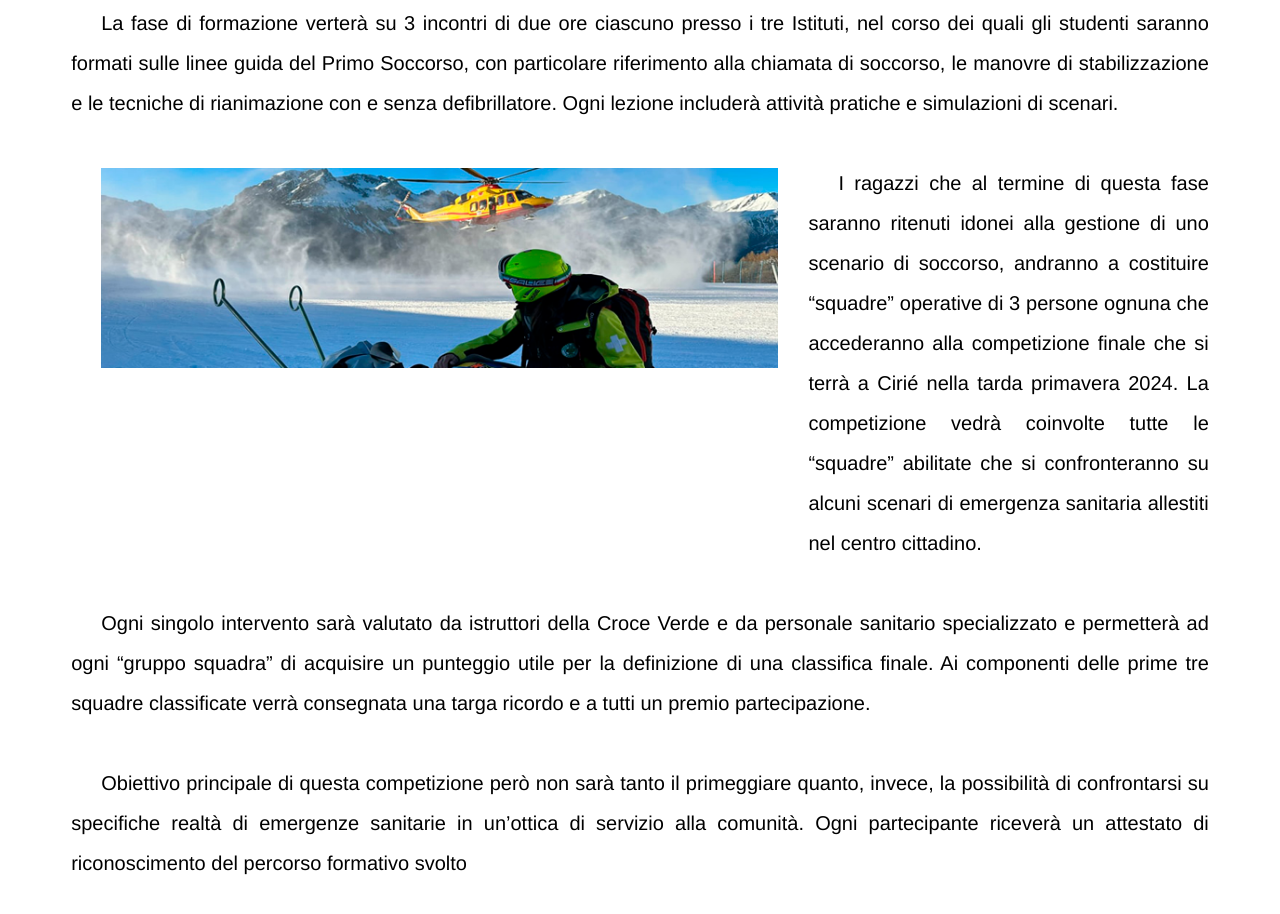
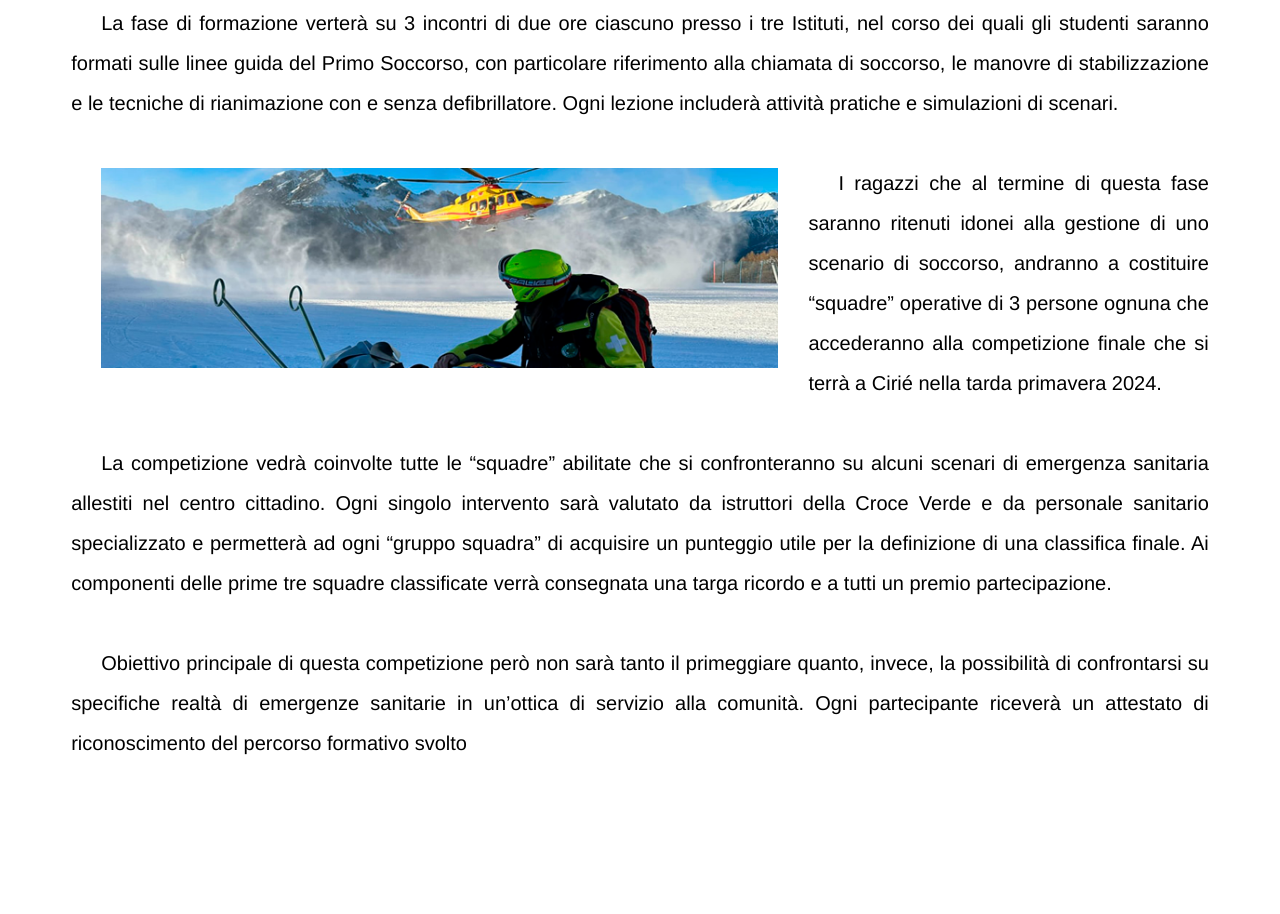
Before and after one commit to Chappi74/web-test, a plain HTML site: page index.html in a window 1280 px wide. Shown: the part 714-1628 px from the top of the page. After the commit the page ends 1535 px from the top, so only its background shows below. Drawn offline with Linux system fonts and the light colour scheme.

Commit message:
Update index.html

```diff
--- a/index.html
+++ b/index.html
@@ -52,20 +52,19 @@
             <img class="body-row-item-img-eli" src="img/eli.png">
           </div>
           <div class="body-row-item-text">
-            <p class="light">I ragazzi che al termine di questa fase saranno ritenuti idonei alla gestione di uno scenario di soccorso, andranno a costituire “squadre” operative di 3 persone ognuna che accederanno alla competizione finale che si terrà a Cirié nella tarda primavera 2024.
-              La competizione vedrà coinvolte tutte le “squadre” abilitate che si confronteranno su alcuni scenari di emergenza sanitaria allestiti nel centro cittadino.</p>
+            <p class="light">I ragazzi che al termine di questa fase saranno ritenuti idonei alla gestione di uno scenario di soccorso, andranno a costituire “squadre” operative di 3 persone ognuna che accederanno alla competizione finale che si terrà a Cirié nella tarda primavera 2024.</p>
           </div>
         </div>
 
 
 
-
-          <p class="light">Ogni singolo intervento sarà valutato da istruttori della Croce Verde e da personale sanitario specializzato e permetterà ad ogni “gruppo squadra” di acquisire un punteggio utile per la definizione di una classifica finale. Ai componenti delle prime tre squadre classificate verrà consegnata una targa ricordo e a tutti un premio partecipazione.</p>
+          <p class="light">La competizione vedrà coinvolte tutte le “squadre” abilitate che si confronteranno su alcuni scenari di emergenza sanitaria allestiti nel centro cittadino.
+          Ogni singolo intervento sarà valutato da istruttori della Croce Verde e da personale sanitario specializzato e permetterà ad ogni “gruppo squadra” di acquisire un punteggio utile per la definizione di una classifica finale. Ai componenti delle prime tre squadre classificate verrà consegnata una targa ricordo e a tutti un premio partecipazione.</p>
           <p class="light">Obiettivo principale di questa competizione però non sarà tanto il primeggiare quanto, invece, la possibilità di confrontarsi su specifiche realtà di emergenze sanitarie in un’ottica di servizio alla comunità.
           Ogni partecipante riceverà un attestato di riconoscimento del percorso formativo svolto</p>
         </div>
       </div>
-      <!-- <div class="footer-container">FooterHere</div> -->
+      <!-- <div class="footer-containe">FooterHere</div> -->
     </div>
   </body>
 </html>
```
